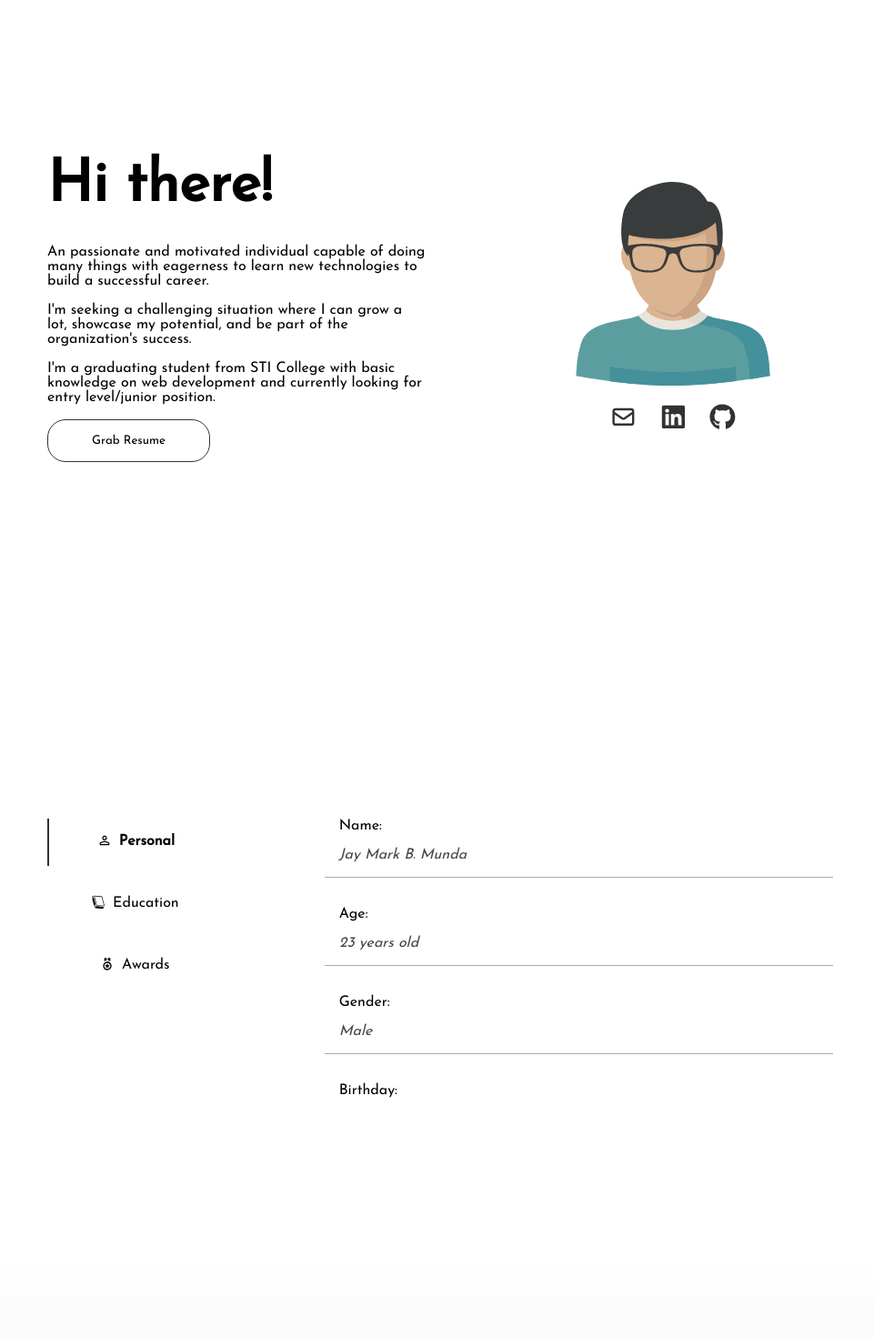
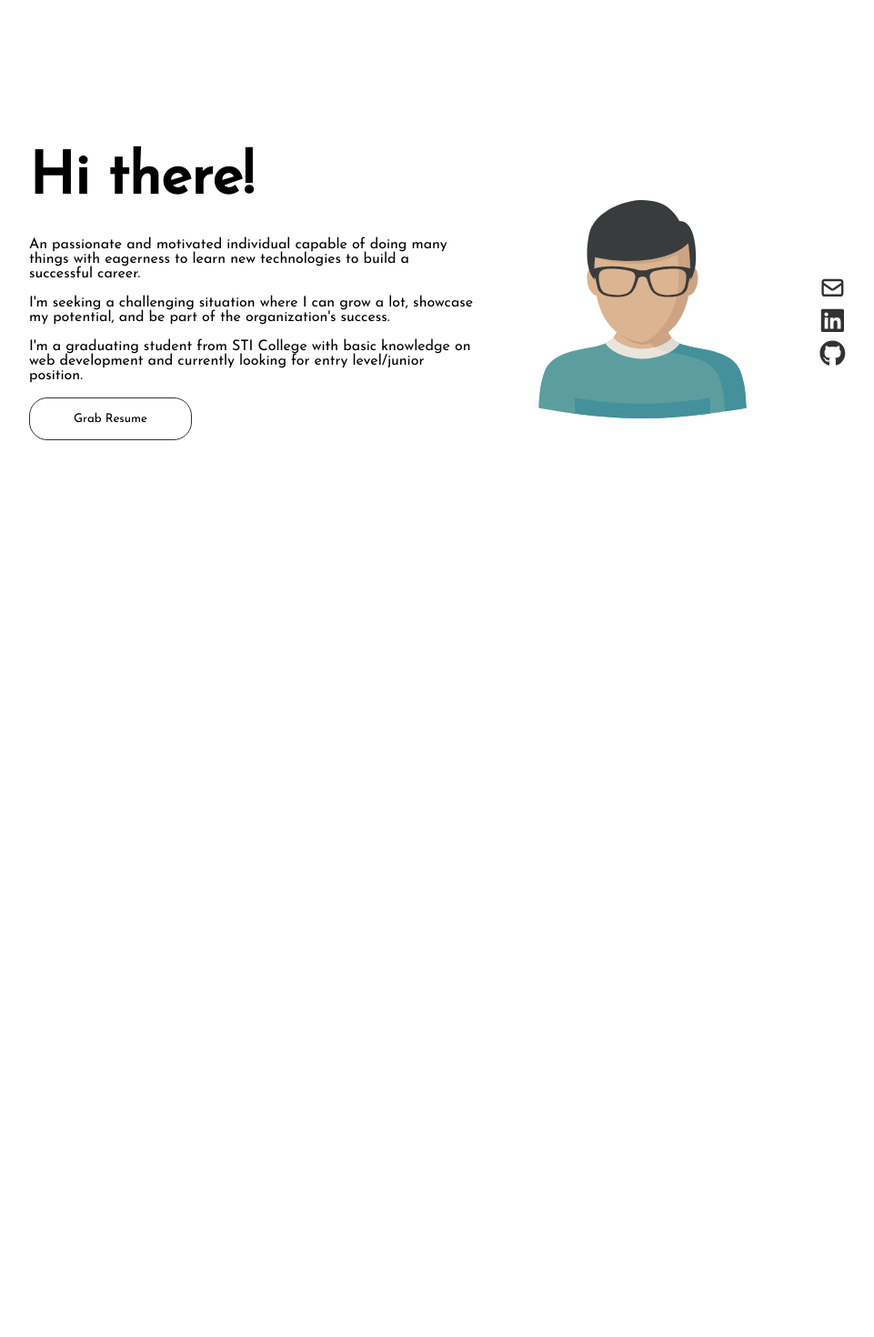
Before and after one commit to JmarkMunda/jm_portfolio, a React (Create React App) app: page / in a window 1280 px wide. Shown: the part 860-2330 px from the top of the page at 91% size, without its empty margins (140-1101 px from the left). After the commit the page ends 1600 px from the top, so only its background shows below. Built offline with nearby package versions, Linux system fonts and the light colour scheme; a web font is replaced by a local one.

Commit message:
restyle components

```diff
--- a/src/App.js
+++ b/src/App.js
@@ -10,7 +10,7 @@ function App() {
       <Navbar />
       <Home />
       <About />
-      <Projects />
+      {/* <Projects /> */}
     </>
   );
 }
--- a/src/components/Tabs/Tabs.css
+++ b/src/components/Tabs/Tabs.css
@@ -22,6 +22,7 @@
     background-color: transparent;
     border: none;
     margin-bottom: var(--margin-bottom);
+    transition: border-left 0.2s ease;
 }
 
 .tab:hover {
--- a/src/index.css
+++ b/src/index.css
@@ -45,24 +45,30 @@ font-family: 'Josefin Sans', sans-serif;
     background: var(--clr-gradient-background);
 }
 
-.container {
-    padding: 4rem;
+* {
+    margin: 0;
+    padding: 0;
+    box-sizing: border-box;
+    font-family: 'Josefin Sans', sans-serif;
+    scroll-behavior: smooth;
+}
+
+body {
+    width: 100%;
+    display: flex;
+    justify-content: center;
 }
 
 section {
-    width: 100%;
+    width: 100vw;
     min-height: 100vh;
     display: flex;
     justify-content: center;
     align-items: center;
 }
 
-* {
-    margin: 0;
-    padding: 0;
-    box-sizing: border-box;
-    font-family: 'Josefin Sans', sans-serif;
-    scroll-behavior: smooth;
+.container {
+    padding: 2rem;
 }
 
 h1 {
@@ -88,15 +94,15 @@ h3 {
         font-size: 1.2rem;
     }
     .container {
-        padding: 8rem 10rem;
+        width: 1000px;
+        padding: 2rem;
+        display: flex;
+        justify-content: center;
     }
 
 }
 
 @media screen and (max-width: 500px) {
-    .container {
-        padding: 2rem;
-    }
     section {
         flex-direction: column;
     }
--- a/src/pages/About/About.css
+++ b/src/pages/About/About.css
@@ -1,24 +1,25 @@
 
 
-
-.about-header {
+/* .about-header {
     display: flex;
     justify-content: center;
     align-items: center;
     color: #fff;
     -webkit-text-stroke: 0.1px var(--clr-primary-gray-alpha);
     z-index: -1;
+} */
+
+.about-container {
+    display: flex;
+    align-items: center;
 }
 
-.about-container {
-    width: 50%;
-    height: auto;
-    padding: 2rem;
+/* TEXT =================== */
+
+.text-container {
+    margin-bottom: 2rem;
 }
 
-/*=============
-    Text side
-  ============= */
 .about-container h2 {
     margin-bottom: 2rem;
 }
@@ -27,9 +28,8 @@
     margin-bottom: var(--margin-bottom);
 }
 
-/*=============
-  Download Button
-  ============= */
+/* DOWNLOAD BUTTON ==================== */
+
 .btn {
     position: relative;
     padding: var(--button-padding);
@@ -38,6 +38,7 @@
     border-radius: 20px;
     transition: all .3s ease-in;
 }
+
 .btn:hover {
     color: #fff;
     cursor: grab;
@@ -57,36 +58,25 @@
     opacity: 0;
     transition: all .3s ease-in;
 }
+
 .btn:hover::before {
     width: 100%;
     opacity: 1;
 }
 
-/*=============
-    Photo side
-  ============= */
+/*  IMAGE ============= */
 
 .about-container img {
-    width: 100%;
-    height: 14rem;
+    width: 80%;
+    height: 15rem;
     /* filter: drop-shadow(8px 5px 5px rgb(92, 92, 92)); */
 }
-.about-container.photo {
-    text-align: center;
-}
 
-/*=============
-    Underline
-  ============= */
-.underline {
-    border-top: 1px solid var(--clr-primary-gray-alpha);
-    margin: 1rem 0;
-}
+/* ICONS ================= */
 
 .social-icons {
-    margin-top: 1rem;
+    margin-top: 2rem;
 }
-
 .social-icons button{
     background-color: transparent;
     color: var(--clr-primary-gray-2);
@@ -102,19 +92,8 @@
     color: var(--clr-primary-gray);
 }
 
-
 @media screen and (max-width: 900px) {
-    .about-section {
+    .about-container {
         flex-direction: column;
-        height: auto;
-    }
-    .about-container {
-        width: 100%;
     }
 }
-
-#tabs-container {
-    width: 100%;
-    display: flex;
-    justify-content: center;
-}
--- a/src/pages/About/About.jsx
+++ b/src/pages/About/About.jsx
@@ -9,21 +9,20 @@ import Tabs from "../../components/Tabs/Tabs";
 
 const About = () => {
   return (
-    <div>
-      <section id="about" className="container">
-        {/* <h2 className="about-header">ABOUT ME</h2> */}
-        <div></div>
-        <article className="about-container text">
+    <section id="about">
+      <div className="container">
+        <article className="about-container">
+          {/* ------------- TEXT ----------------- */}
+          <>
+            <div className="text-container">
               <h2>Hi there!</h2>
               {messages.map((message) => {
                 const { id, text } = message;
                 return <p key={id}>{text}</p>;
               })}
               <button className="btn">Grab Resume</button>
-        </article>
-        <div className="about-container photo">
+            </div>
             <img src={profileImg} alt="photo" />
-          {/* <div className="underline" /> */}
             <div className="social-icons">
               <button>
                 <a href="mailto:jaymakmunda26@gmail.com">
@@ -41,13 +40,14 @@ const About = () => {
                 </a>
               </button>
             </div>
+          </>
+          {/* ------------- TABS ----------------- */}
+          {/* <div className="container">
+            <Tabs />
+          </div> */}
+        </article>
       </div>
     </section>
-      {/* Tabs */}
-      <div id="tabs-container" className="container">
-        <Tabs />
-      </div>
-    </div>
   );
 };
 
--- a/src/pages/Home/Home.css
+++ b/src/pages/Home/Home.css
@@ -4,8 +4,9 @@
     ============= */
 #home {
     background: var(--clr-gradient-background);
+    position: relative;
 }
-
+/*  TEXT ==================== */
 .home-text h3 {
     margin: 0 0 10px 5px;
     color: var(--clr-primary-gray-3);
@@ -14,10 +15,11 @@
     color: var(--clr-primary-gray);
 }
 
-/* Arrow Button */
+/* ARROW BUTTON ================= */
 .arrow-btn {
     position: absolute;
     bottom: 2rem;
+    left: 50%;
     animation: 2s movingBtn infinite;
 }
 .arrow-btn button {
--- a/src/pages/Home/Home.jsx
+++ b/src/pages/Home/Home.jsx
@@ -4,11 +4,14 @@ import { IoIosArrowDown } from "react-icons/io";
 
 const Home = () => {
   return (
-    <section id="home" className="container">
+    <section id="home">
+      <div className="container">
+        {/* ---------- TEXT --------------- */}
         <div className="home-text">
           <h3>I'm Jm</h3>
           <h1>Front-end Developer</h1>
         </div>
+        {/* --------- ARROW BUTTON ------------*/}
         <div className="arrow-btn">
           <button>
             <a href="#about">
@@ -16,6 +19,7 @@ const Home = () => {
             </a>
           </button>
         </div>
+      </div>
     </section>
   );
 };
```
Lines whose indentation alone changed are shown as unchanged.
